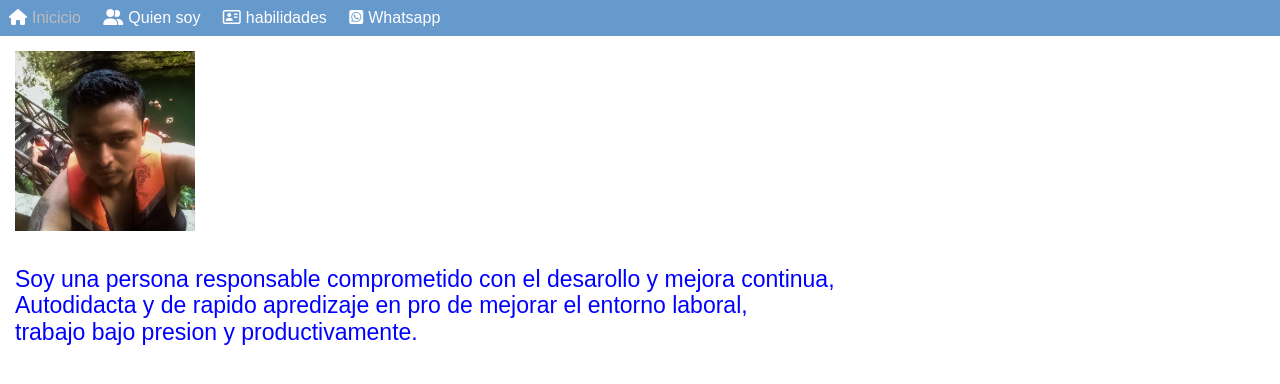
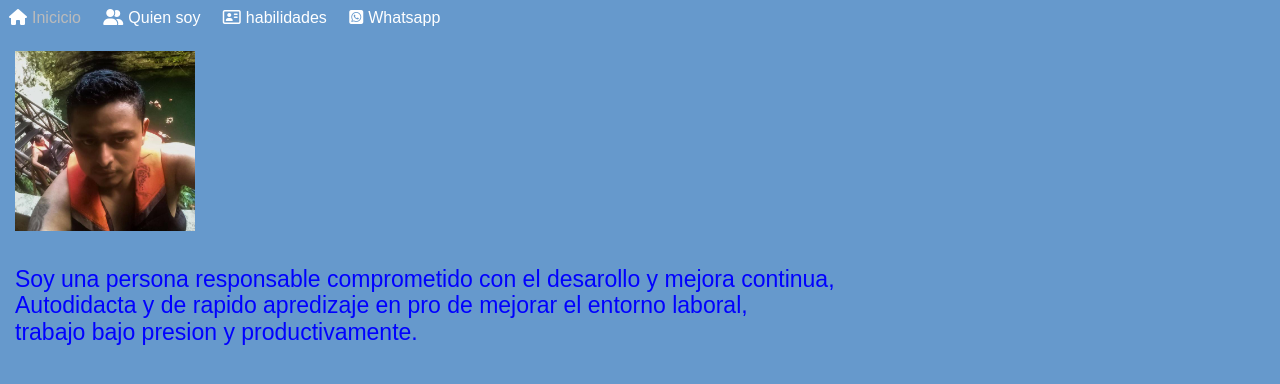
Before and after one commit to JIMJEAM/jimjeam.github.io, a PHP site: the page made by quien soy.html in a window 1280 px wide. Shown: the top 384 px of the page. Run offline with PHP 8.4, Linux system fonts and the light colour scheme; some libraries are stand-ins or nearby versions.

Commit message:
make deal

```diff
--- a/estilos.css
+++ b/estilos.css
@@ -1,4 +1,5 @@
 * {
+	background-color: #69c;
 	font-family: 'sen', sans-serif;
 	font-weight: 100;
 }
--- a/grid-galeria.css
+++ b/grid-galeria.css
@@ -3,6 +3,7 @@
     font-family: 'sen', sans-serif;
     font-weight: 100;
   }
+
   .nav__responsive-ul {
     display: none;
   }
@@ -97,6 +98,7 @@
 
   .grid-container {
     display: grid;
+    background-color: #69c;
     grid-template-columns: repeat(auto-fill, minmax(250px, 1fr));
     grid-auto-rows: minmax(200px, auto);
     gap: 20px;
```
